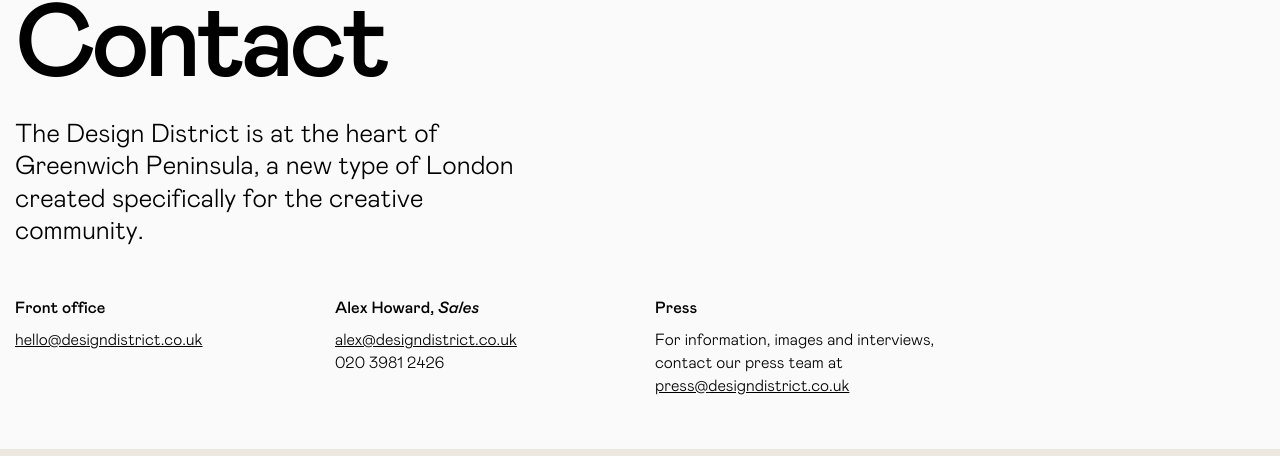
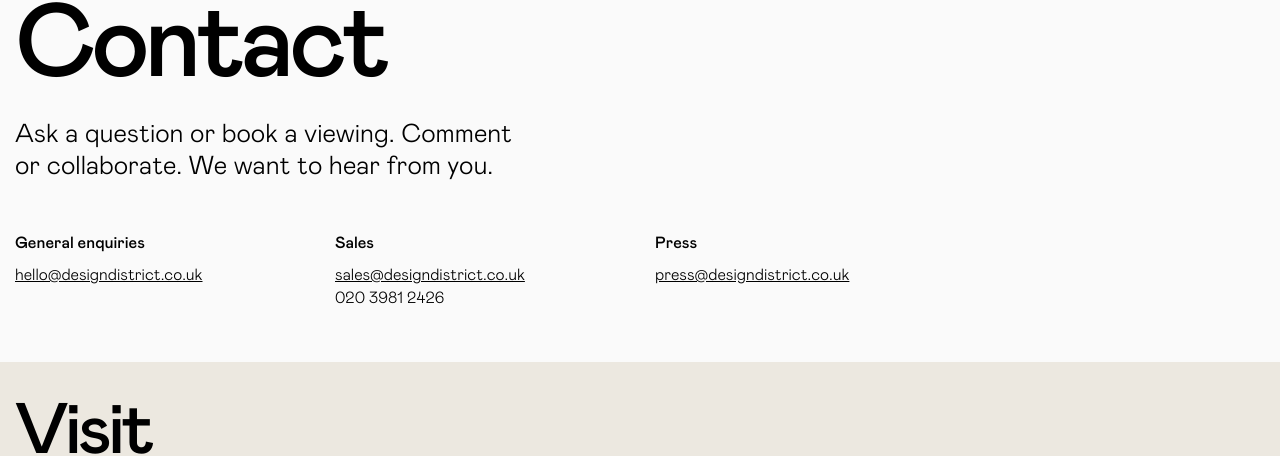
Before and after one commit to AlfredMan/dd-canteen-frontend, a Nuxt app: page /contact in a window 1280 px wide. Shown: the part 76-532 px from the top of the page. Built offline with nearby package versions, Linux system fonts and the light colour scheme.

Commit message:
fixed typo

```diff
--- a/layouts/default.vue
+++ b/layouts/default.vue
@@ -87,7 +87,7 @@
         <div class="row pt-5 pb-5">
           <div class="col-12 col-md-3 col-lg-3 mb-5">
             <h5>DESIGN DISTRICT</h5>
-            <a class="">The Gateway Pavilions,<br>Peninsula Square<br>Greenwich Peninsula<br>London SE10 0SQ</a><br><br>
+            <a class="">The Gateway Pavilions<br>Peninsula Square<br>Greenwich Peninsula<br>London SE10 0SQ</a><br><br>
             <a class="">hello@designdistrict.co.uk</a><br>
             <a class="">020 3981 2426</a><br>
           </div>
--- a/pages/architecture/_id.vue
+++ b/pages/architecture/_id.vue
@@ -8,12 +8,12 @@
               <h2>Architecture 00</h2>
             </div>
             <div class="col-12 col-md-5">
-              <h5>The building</h5>
+              <h5>The buildings</h5>
               <p>
                 Both of Architecture 00’s buildings invite tenants to get creative with the use of their internal and external spaces. The roof is a multi-sport court but could also be a pop-up bar and event space. The terraces can be places for relaxation or become outdoor work areas. A robust structure means that the internal layouts can be flexible, encouraging adaptations to suit tenants’ changing needs. Sociable spaces run throughout the two buildings. C1 will be fitted out to suit fashion businesses, while D1 is currently under offer.
               </p>
               <br>
-              <h5>The practie</h5>
+              <h5>The practice</h5>
               <p>
                 Architecture 00 was founded in London in 2005. It’s a collaborative design studio where creatives from a wide range of disciplines work alongside architects to make places that empower people. The studio has a particular track record of innovative workspace projects, including the Foundry in Vauxhall, which was RIBA London’s Building of the Year in 2015. Architecture 00’s work often rethinks the status quo, through open source projects like Wikihouse (a two storey CNC cut house) and local making platform Opendesk or groundbreaking publications Compendium for the Civic Economy and A Right to Build.
               </p>
--- a/pages/contact/index.vue
+++ b/pages/contact/index.vue
@@ -8,21 +8,21 @@
       </div>
       <div class="row mb-5">
         <div class="col-12 col-md-6">
-          <h4>The Design District is at the heart of Greenwich Peninsula, a new type of London created specifically for the creative community.</h4>
+          <h4>Ask a question or book a viewing. Comment or collaborate. We want to hear from you.</h4>
         </div>
       </div>
       <div class="row">
         <div class="col-12 col-md-3">
-          <h5>Front office</h5>
+          <h5>General enquiries</h5>
           <p><a href="#">hello@designdistrict.co.uk</a></p>
         </div>
         <div class="col-12 col-md-3">
-          <h5>Alex Howard, <em>Sales</em><br></h5>
-          <p><a href="#">alex@designdistrict.co.uk</a><br>020 3981 2426</p>
+          <h5>Sales</h5>
+          <p><a href="#">sales@designdistrict.co.uk</a><br>020 3981 2426</p>
         </div>
         <div class="col-12 col-md-3">
           <h5>Press</h5>
-          <p>For information, images and interviews, contact our press team at <a href="#">press@designdistrict.co.uk</a></p>
+          <p><a href="#">press@designdistrict.co.uk</a></p>
         </div>
       </div>
     </div>
--- a/pages/home/index.vue
+++ b/pages/home/index.vue
@@ -131,7 +131,7 @@
           <h1>The Club</h1>
           <h4>Just starting out or trying something new? The Club is an accessible and low-commitment way to be part of the Design District community.</h4>
           <router-link to="/the-club" class="text-primary h5">
-            Find our more &rarr;
+            Find out more &rarr;
           </router-link>
         </div>
         <div class="col-12 col-md-6">
--- a/pages/workspace/index.vue
+++ b/pages/workspace/index.vue
@@ -543,8 +543,8 @@
           </div>
           <div class="col-12" />
           <div class="col-12 col-md-4">
-            <h4>The Design District is at the heart of Greenwich Peninsula, a new type of London created specifically for the creative community.</h4>
-            <p>Located on Greenwich Peninsula and 1 minute's walk to North Greenwich tube station. With links to central and East London in 15 minutes or less, you can spend less time commuting and more time doing what you do best.</p>
+            <h4>Design District will provide a new space for creatives of all kinds to work together. A thriving home for ideas, offering affordable rent, flexible leases and workspace purpose-built for creative disciplines.</h4>
+            <p>Whether you’re a team of 50 or a first-time founder, there’s space for you at Design District. Tell us about your requirements and we’ll drop you a line. You can book a viewing here too.</p>
           </div>
           <div class="col-12 col-lg-1" />
           <div class="col-12 col-md-8 col-lg-7">
```
